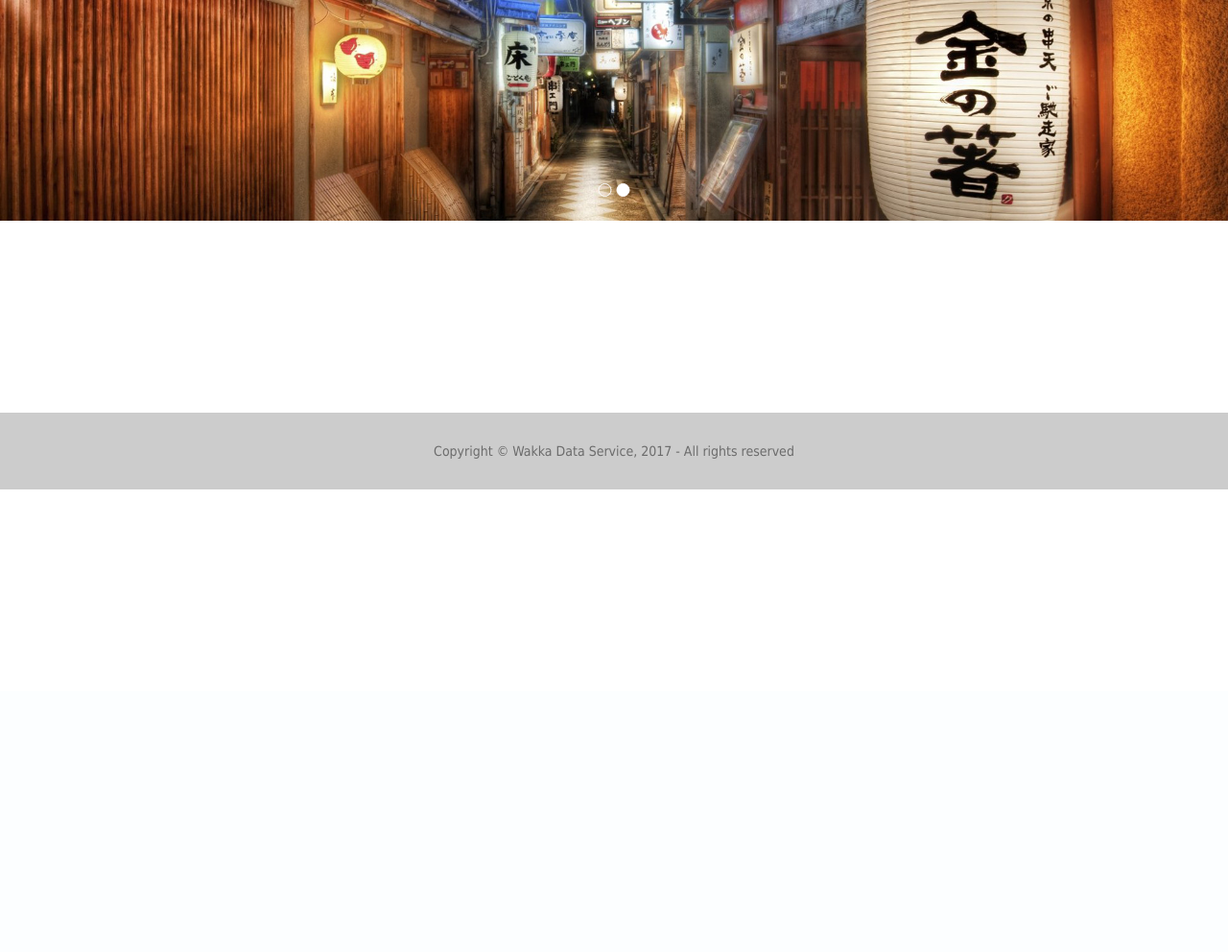
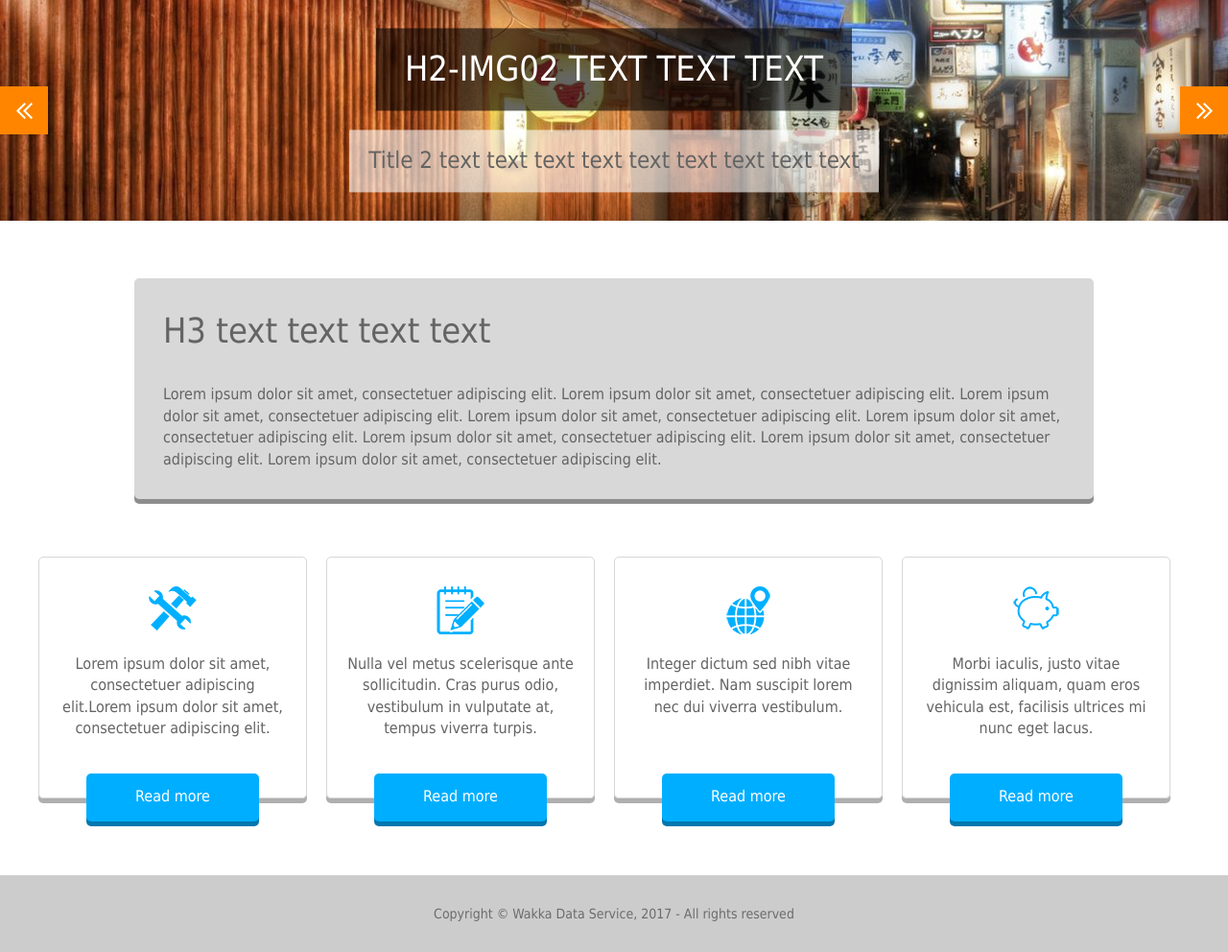
Before and after one commit to Pinkdreams210/Pinkdreams, a PHP site: page /phpmail/under/index.html in a window 1280 px wide. Shown: the part 80-1072 px from the top of the page at 96% size. Before the commit the page ends 590 px from the top, so only its background shows below. Run offline with PHP 8.4, Linux system fonts and the light colour scheme; some libraries are stand-ins or nearby versions.

Commit message:
2503
2503

```diff
--- a/under/css/skitter.css
+++ b/under/css/skitter.css
@@ -49,12 +49,12 @@
 .skitter .prev_button {
 	position: absolute;
 	top: 50%;
-	left: 35px;
+	left: 0;
 	-webkit-transform: translateY(-50%);
 	transform: translateY(-50%);
 	z-index: 152;
-	width: 42px;
-	height: 42px;
+	width: 50px;
+	height: 50px;
 	overflow: hidden;
 	text-indent: -9999em;
 	transition: all 0.2s
@@ -62,12 +62,12 @@
 .skitter .next_button {
 	position: absolute;
 	top: 50%;
-	right: 35px;
+	right: 0;
 	-webkit-transform: translateY(-50%);
 	transform: translateY(-50%);
 	z-index: 152;
-	width: 42px;
-	height: 42px;
+	width: 50px;
+	height: 50px;
 	overflow: hidden;
 	text-indent: -9999em;
 	transition: all 0.2s
@@ -295,22 +295,17 @@
 .skitter .focus_button:hover {
 	opacity: 0.5
 }
-.skitter .focus_button, .skitter .next_button, .skitter .prev_button, .skitter .play_pause_button {
-	display: block;
-	background: url("../images/skitter/sprite-default.png") no-repeat;
-	background-size: 84px auto
-}
 .skitter .next_button {
-	background-position: -0px -42px;
-	width: 42px;
-	height: 42px
+	background:url(../images/btn_next.png) center right no-repeat;
+	width: 50px;
+	height: 50px;
 }
 .skitter .prev_button {
-	background-position: -42px -42px;
-	width: 42px;
-	height: 42px
+	background:url(../images/btn_prev.png) center left no-repeat;
+	width: 50px;
+	height: 50px;
 }
-.skitter .play_pause_button {
+/*.skitter .play_pause_button {
 	background-position: -0px -0px;
 	width: 42px;
 	height: 42px
@@ -632,13 +627,14 @@
 	background-color: #fff;
 	border-radius: 0;
 	height: 2px
-}
+}*/
 
 @media (max-width: 1024px) {
 .skitter .info_slide_dots, .skitter .info_slide {
 	display: none
 }
 }
+
 @media (max-width: 640px) {
 .skitter {
 	position: relative;
@@ -646,11 +642,21 @@
 	height: 500px;
 	background: black
 }
+.label_skitter {
+    top: 50%;
+    transform: translateY(-50%);
+}
 	.skitter img{
 		width: 200%;
 	}
 	#index #mainvisual img {
     max-width: 200%;
+}
+
+.skitter .prev_button, .skitter .next_button {
+	width: 40px;
+	height: 40px;
+	background-size:40px;
 }
 }
 .skitter-spinner {
--- a/under/css/styles.css
+++ b/under/css/styles.css
@@ -15,10 +15,10 @@ html { color: #000; background: #fff; }
 body,div,dl,dt,dd,ul,ol,li,h1,h2,h3,h4,h5,h6,pre,code,form,fieldset,legend,input,button,textarea,p,blockquote,table,tr,th,td { margin: 0; padding: 0; }
 body {
 	font: 62.5% tahoma, arial, sans-serif;
-	color: #333;
-	line-height: 1.4;
+	color: #646464;
+	line-height: 1.4em;
 }
-html>/**/body { font-size: 10px; font-size /*\**/: 62.5%\9; } /* Except IE & Add IE8 */
+html>/**/body { font-size: 16px; font-size /*\**/: 62.5%\9; } /* Except IE & Add IE8 */
 img { border: 0; }
 li { list-style: none; }
 h1,h2,h3,h4,h5,h6 { font-size: 100%; font-weight: normal; line-height: 1.0; }
@@ -193,22 +193,69 @@ p input{ font-size: 100%; }
 	}
 #gnavi ul li.close a{
 		display:none;}
+
+/**************Main IMG************/
+#main{
+	width:100%;
+}
+#mainvisual{
+	margin-top:80px;
+	width:100%;
+	margin-bottom:60px;
+	}
+.label_skitter {
+	position: absolute;
+	top: 50%;
+	transform: translateY(-50%);
+	left: 0px;
+	display: none;
+	z-index: 150;
+	width: 100%;
+	margin: 0 auto;
+}
+.label_skitter h2, .label_skitter p{
+	width: 100%;
+	padding: 10px;
+	line-height: 1.6em;
+	text-align: center;
+	display: flex;
+	flex-wrap:wrap;
+	justify-content:center;
+	flex-direction:column;
+}
+.label_skitter h2 span, .label_skitter p span{
+	display:inline-flex;
+}
+.label_skitter h2 span.ttl01, .label_skitter p span.ttl01 {
+	color: #fff;
+	font-size: 36px;
+	padding:30px;
+	background:rgba(0,0,0,0.6);
+	margin: 0 auto 20px;
+}
+.label_skitter h2 span.ttl02, .label_skitter p span.ttl02 {
+	color:#646464;
+	font-size: 24px;
+	padding:20px;
+	background:rgba(255,255,255,0.6);
+	margin: 0 auto;
+}
 /**************Footer************/
 #totop {
 	position: fixed;
-	bottom: 48px;
-	right: 15px;
+	bottom: 80px;
+	right: 0;
 	z-index: 9;
 	line-height: 0
 }
 #totop img {
-	background: #FF8400;
+	background: rgba(255,132,0,0.8);
 }
 #totop:hover img {
-	background: #00AEFF;
+	background: rgba(0,174,255,0.8);
 }
 #footer{
-	margin-top:200px;}
+	margin-top:20px;}
 .copyright {
 	text-align: center;
 	line-height: 80px;
@@ -218,5 +265,124 @@ p input{ font-size: 100%; }
 	font-size:14px;
 }
 /***********content*************/
-#mainvisual{
-	margin-top:80px;}
+
+/* BOX01 */
+.box01{
+	width:100%;
+	margin:0 auto 60px;
+}
+.inner-box01{
+	width:100%;
+	max-width:1000px;
+	margin:0 auto;
+	padding:30px;
+	background:#d8d8d8;
+    -moz-border-radius: 5px;
+    -webkit-border-radius: 5px;
+    -ms-border-radius: 5px;
+    -o-border-radius: 5px;
+	border-radius:5px;
+  -webkit-transition: none;
+  transition: none;
+  -moz-box-shadow: 0 5px 0 #8d8d8d;
+  -webkit-box-shadow: 0 5px 0 #8d8d8d;
+  -ms-box-shadow: 0 5px 0 #8d8d8d;
+   -o-box-shadow: 0 5px 0 #8d8d8d;
+   box-shadow: 0 5px 0 #8d8d8d;
+}
+#index h3 {
+	font-size: 36px;
+	color: #646464;
+	line-height: 1.4em;
+	margin-bottom: 30px;
+}
+
+/* BOX02 */
+.box02{
+	width:100%;
+	margin:0 auto;
+}
+.inner-box02{
+	width:100%;
+	max-width:1200px;
+	margin:0 auto;
+}
+ul.list-col{
+	width:100%;
+	display:flex;
+	justify-content:center;
+	align-items:stretch;
+	margin:0 auto;
+}
+.list-col li{
+	position:relative;
+	width:100%;
+	margin-right:20px;
+	margin-bottom:60px;
+	padding:100px 20px 60px;
+	text-align:center;
+	border:1px solid #d7d7d7;
+    -moz-border-radius: 5px;
+    -webkit-border-radius: 5px;
+    -ms-border-radius: 5px;
+    -o-border-radius: 5px;
+	border-radius:5px;
+  -webkit-transition: none;
+  transition: none;
+  -moz-box-shadow: 0 5px 0 #AFAFAF;
+  -webkit-box-shadow: 0 5px 0 #AFAFAF;
+  -ms-box-shadow: 0 5px 0 #AFAFAF;
+   -o-box-shadow: 0 5px 0 #AFAFAF;
+   box-shadow: 0 5px 0 #AFAFAF;
+	}
+.list-col li:nth-of-type(1){
+	background:url(../images/icon_img01.png) center 30px no-repeat;
+	}
+.list-col li:nth-of-type(2){
+	background:url(../images/icon_img02.png) center 30px no-repeat;
+	}
+.list-col li:nth-of-type(3){
+	background:url(../images/icon_img03.png) center 30px no-repeat;
+	}
+.list-col li:nth-of-type(4){
+	background:url(../images/icon_img04.png) center 30px no-repeat;
+	}
+.list-col li:lastchild{
+	margin-right:0;}
+.box02-btn{
+	position:absolute;
+	bottom:-25px;
+	left:50%;
+	transform:translateX(-50%);
+	content:'';
+	background:#00AEFF;
+    -moz-border-radius: 5px;
+    -webkit-border-radius: 5px;
+    -ms-border-radius: 5px;
+    -o-border-radius: 5px;
+	border-radius:5px;
+  -webkit-transition: none;
+  transition: none;
+  -moz-box-shadow: 0 5px 0 #0077AE;
+  -webkit-box-shadow: 0 5px 0 #0077AE;
+  -ms-box-shadow: 0 5px 0 #0077AE;
+   -o-box-shadow: 0 5px 0 #0077AE;
+   box-shadow: 0 5px 0 #0077AE;
+	}
+.box02-btn a{
+	color:#fff;
+	text-decoration:none;
+	width:180px;
+	height:50px;
+	display:flex;
+	align-items:center;
+	justify-content:center;
+}
+.box02-btn:hover {
+  background: #ffc000;
+  box-shadow: 0 5px 0 #ca9800;
+}
+.box02-btn:active {
+  bottom: -30px;
+  box-shadow: none;
+}
--- a/under/index.html
+++ b/under/index.html
@@ -46,31 +46,78 @@
   <main id="main">
   <!-- Mainvisual -->
   <div id="mainvisual">
-    <div class="skitter-large-box">
+    <div class="skitter-large-box pc skitter-large-box-pc">
       <div class="skitter skitter-large with-dots">
-        <ul class="pc">
-          <li><a href="#cubeRandom"><img class="mySlides" src="images/main_img01.jpg" alt="H2-IMG01 TEXT TEXT TEXT" /></a>
+        <ul>
+          <li class="main01"><img class="mySlides" src="images/main_img01.jpg" alt="H2-IMG01 TEXT TEXT TEXT" />
             <div class="label_text">
               <h2><span class="ttl01">H2-IMG01 TEXT TEXT TEXT</span>
-                <span class="ttl01">Title 1 text text text text text text text text text</span></h2>
+                <span class="ttl02">Title 1 text text text text text text text text text</span></h2>
             </div>
           </li>
-          <li><a href="#cubeRandom"><img class="mySlides" src="images/main_img02.jpg" alt="H2-IMG02 TEXT TEXT TEXT"/></a>
+          <li class="main02"><img class="mySlides" src="images/main_img02.jpg" alt="H2-IMG02 TEXT TEXT TEXT"/>
             <div class="label_text">
               <p><span class="ttl01">H2-IMG02 TEXT TEXT TEXT</span>
-                <span class="ttl01">Title 2 text text text text text text text text text</span></p>
+                <span class="ttl02">Title 2 text text text text text text text text text</span></p>
             </div>
           </li>
         </ul>
       </div>
 	</div>
 
+    <div class="skitter-large-box sp skitter-large-box-sp">
+      <div class="skitter skitter-large with-dots">
+        <ul>
+          <li class="main01"><img class="mySlides" src="images/mainsp_img01.jpg" alt="H2-IMG01 TEXT TEXT TEXT" />
+            <div class="label_text">
+              <h2>H2-IMG01 TEXT TEXT TEXT</h2>
+            </div>
+          </li>
+          <li class="main02"><img class="mySlides" src="images/mainsp_img02.jpg" alt="H2-IMG02 TEXT TEXT TEXT"/>
+            <div class="label_text">
+              <p>H2-IMG02 TEXT TEXT TEXT</p>
+            </div>
+          </li>
+        </ul>
+      </div>
+	</div>
   </div>
   <!-- // Mainvisual -->
-    <div id="content"></div>
+    <div id="content">
+    <div class="box01">
+    	<div class="inner-box01">
+        	<h3>H3 text text text text</h3>
+            <p>Lorem ipsum dolor sit amet, consectetuer adipiscing elit. Lorem ipsum dolor sit amet, consectetuer adipiscing elit. Lorem ipsum dolor sit amet, consectetuer adipiscing elit. Lorem ipsum dolor sit amet, consectetuer adipiscing elit. Lorem ipsum dolor sit amet, consectetuer adipiscing elit. Lorem ipsum dolor sit amet, consectetuer adipiscing elit. Lorem ipsum dolor sit amet, consectetuer adipiscing elit. Lorem ipsum dolor sit amet, consectetuer adipiscing elit.</p>
+        </div>
+    </div>
+    <div class="box02">
+    	<div class="inner-box02">
+        	<ul class="list-col">
+            	<li>
+                	<p>Lorem ipsum dolor sit amet, consectetuer adipiscing elit.Lorem ipsum dolor sit amet, consectetuer adipiscing elit.</p>
+                    <p class="box02-btn"><a href="#">Read more</a></p>
+                </li>
+            	<li>
+                	<p>Nulla vel metus scelerisque ante sollicitudin. Cras purus odio, vestibulum in vulputate at, tempus viverra turpis.</p>
+                    <p class="box02-btn"><a href="#">Read more</a></p>
+                </li>
+            	<li>
+                	<p>Integer dictum sed nibh vitae imperdiet. Nam suscipit lorem nec dui viverra vestibulum.</p>
+                    <p class="box02-btn"><a href="#">Read more</a></p>
+                </li>
+            	<li>
+                	<p>Morbi iaculis, justo vitae dignissim aliquam, quam eros vehicula est, facilisis ultrices mi nunc eget lacus.</p>
+                    <p class="box02-btn"><a href="#">Read more</a></p>
+                </li>
+            </ul>
+        </div>
+    </div>
+
+    </div>
   </main>
   <footer id="footer">
   <p class="copyright">Copyright &copy;  Wakka Data Service, 2017 - All rights reserved</p></footer>
+  <p id="totop"><img src="images/totop.png" alt="To Top"></p>
 </div>
 <script src="js/common.js"></script>
 <script type="text/javascript" src="js/gmaps.js"></script>
--- a/under/js/common.js
+++ b/under/js/common.js
@@ -3,31 +3,10 @@ $(function() {
     "use strict";
   var obj= {
 	  init: function(){
-		    this.slider();
 		    this.toTop();
 			this.smoothScroll();
 			this.iconMenu();
 			this.changeSize();
-	  },
-	  //silder
-	  slider: function(){
-		  var slideIndex = 1;
-showDivs(slideIndex);
-
-function plusDivs(n) {
-    showDivs(slideIndex += n);
-}
-
-function showDivs(n) {
-    var i;
-    var x = document.getElementsByClassName("mySlides");
-    if (n > x.length) {slideIndex = 1}
-    if (n < 1) {slideIndex = x.length} ;
-    for (i = 0; i < x.length; i++) {
-        x[i].style.display = "none";
-    }
-    x[slideIndex-1].style.display = "block";
-}
 	  },
 	  //totop
 	  toTop: function(){
@@ -119,8 +98,8 @@ function showDivs(n) {
             });
         },
 
-
-		 changeSize : function() {
+	 //change size
+	 changeSize : function() {
             $(window).bind('resize load', function() {
                 var ww = $(window).width();
 				if(ww > 640){
```
Also changed, not shown: under/css/responsive.css (+60 -2 lines), under/js/top.js (+27 -7 lines), under/images/mainsp_img01.jpg (added), under/images/mainsp_img02.jpg (added).
